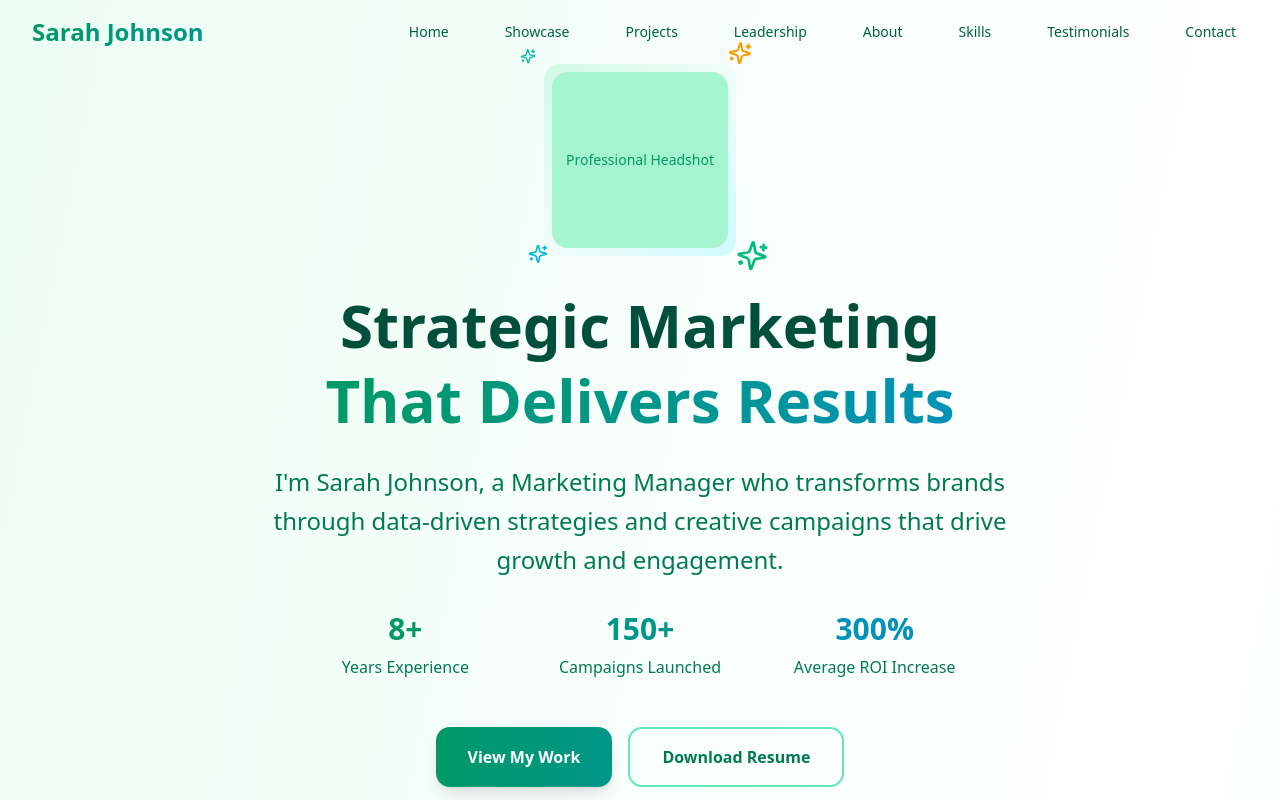
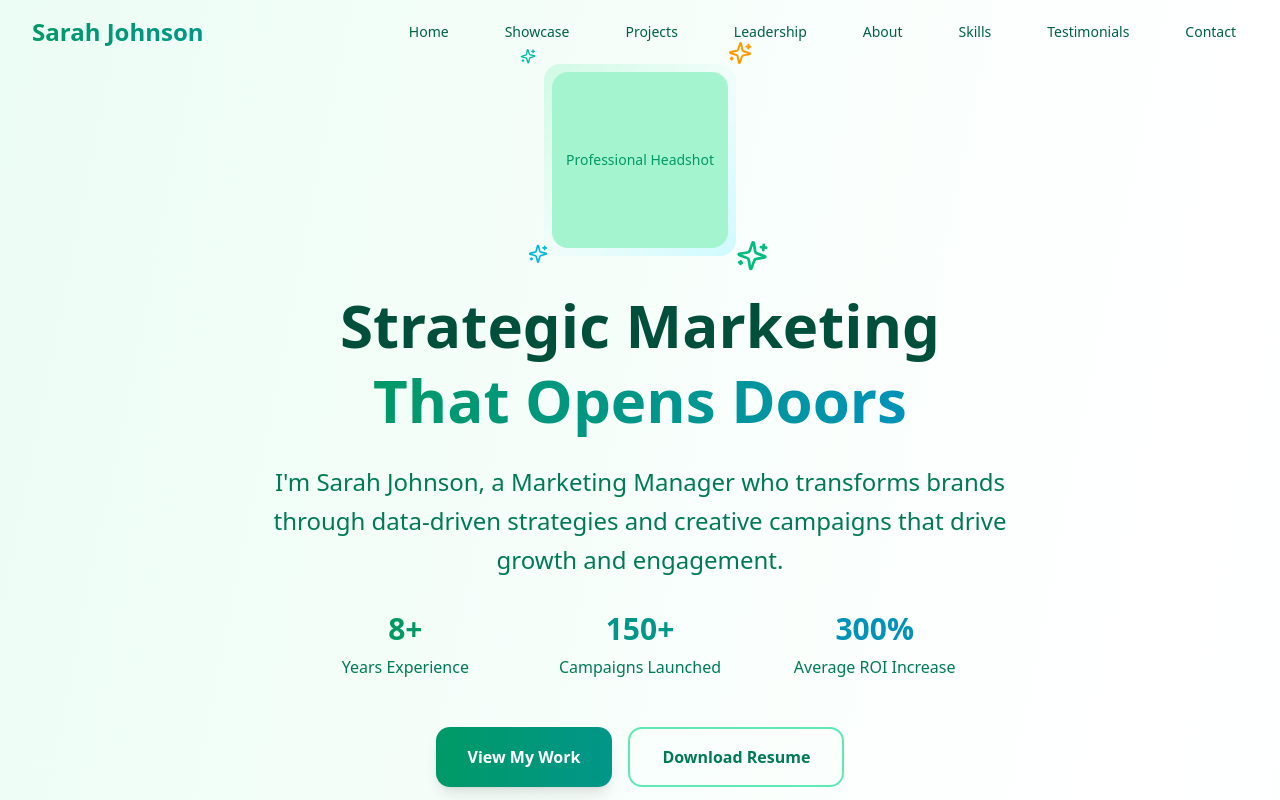
Before and after one commit to connorholly11/lauren-site, a React (Vite) app: page / in a window 1280 px wide. Shown: the top 800 px of the page. Built offline with nearby package versions, Linux system fonts and the light colour scheme; a web font is replaced by a local one.

Commit message:
RevisionId:  295240388501983232

```diff
--- a/src/components/generated/HeroSection.tsx
+++ b/src/components/generated/HeroSection.tsx
@@ -100,9 +100,7 @@ const HeroSection: React.FC = () => {
         }} className="text-4xl sm:text-5xl lg:text-6xl font-bold text-emerald-900 mb-6 leading-tight" data-magicpath-id="11" data-magicpath-path="HeroSection.tsx">
             Strategic Marketing
             <br data-magicpath-id="12" data-magicpath-path="HeroSection.tsx" />
-            <span className="bg-gradient-to-r from-emerald-600 via-teal-600 to-cyan-600 bg-clip-text text-transparent" data-magicpath-id="13" data-magicpath-path="HeroSection.tsx">
-              That Delivers Results
-            </span>
+            <span className="bg-gradient-to-r from-emerald-600 via-teal-600 to-cyan-600 bg-clip-text text-transparent" data-magicpath-id="13" data-magicpath-path="HeroSection.tsx">That Opens Doors</span>
           </motion.h1>
 
           {/* Tagline */}
```
